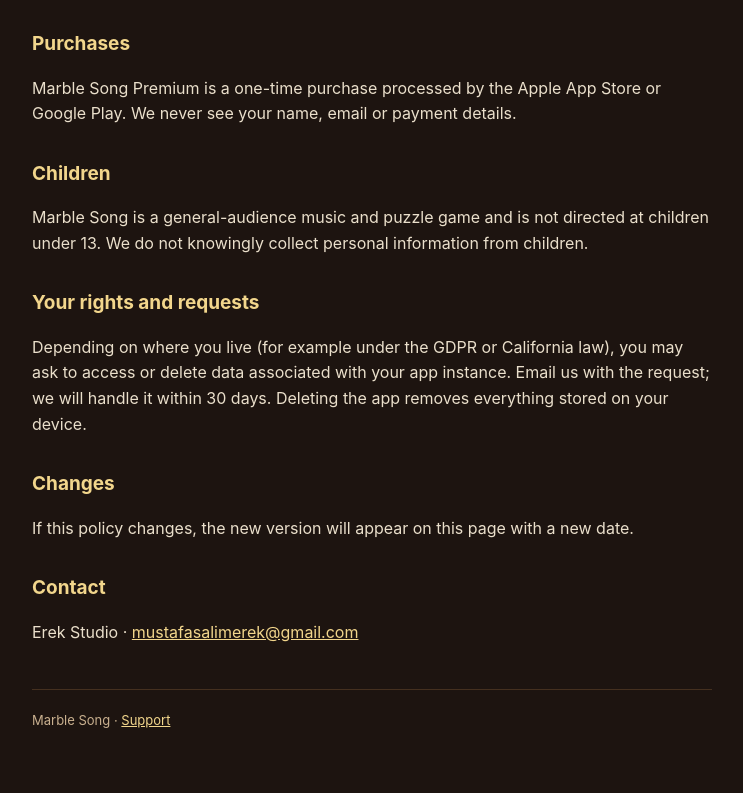
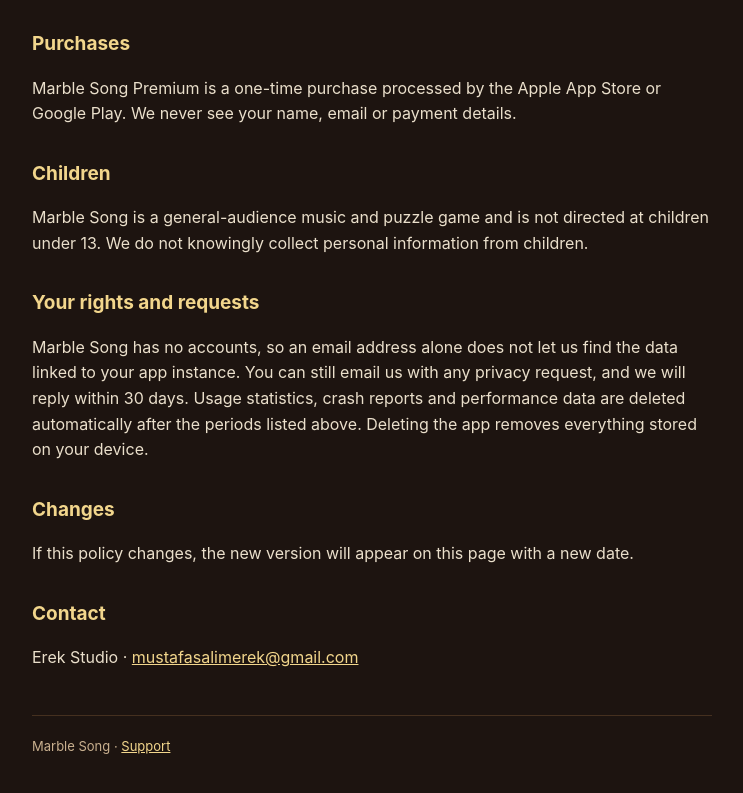
Before and after one commit to mustafasalimerek-bit/marble-song-legal, a plain HTML site: page privacy.html in a window 1280 px wide. Shown: the part 1738-2531 px from the top of the page, without its empty margins (268-1011 px from the left). Drawn offline with Linux system fonts and the light colour scheme.

Commit message:
Privacy: say what an emailed data request can and cannot do
The game has no accounts and shows no identifier, so an email address
alone cannot be matched to an app instance.

Co-Authored-By: Claude Opus 5.5 <noreply@anthropic.com>

```diff
--- a/privacy.html
+++ b/privacy.html
@@ -39,7 +39,7 @@
   <p>Marble Song is a general-audience music and puzzle game and is not directed at children under 13. We do not knowingly collect personal information from children.</p>
 
   <h2>Your rights and requests</h2>
-  <p>Depending on where you live (for example under the GDPR or California law), you may ask to access or delete data associated with your app instance. Email us with the request; we will handle it within 30 days. Deleting the app removes everything stored on your device.</p>
+  <p>Marble Song has no accounts, so an email address alone does not let us find the data linked to your app instance. You can still email us with any privacy request, and we will reply within 30 days. Usage statistics, crash reports and performance data are deleted automatically after the periods listed above. Deleting the app removes everything stored on your device.</p>
 
   <h2>Changes</h2>
   <p>If this policy changes, the new version will appear on this page with a new date.</p>
```
